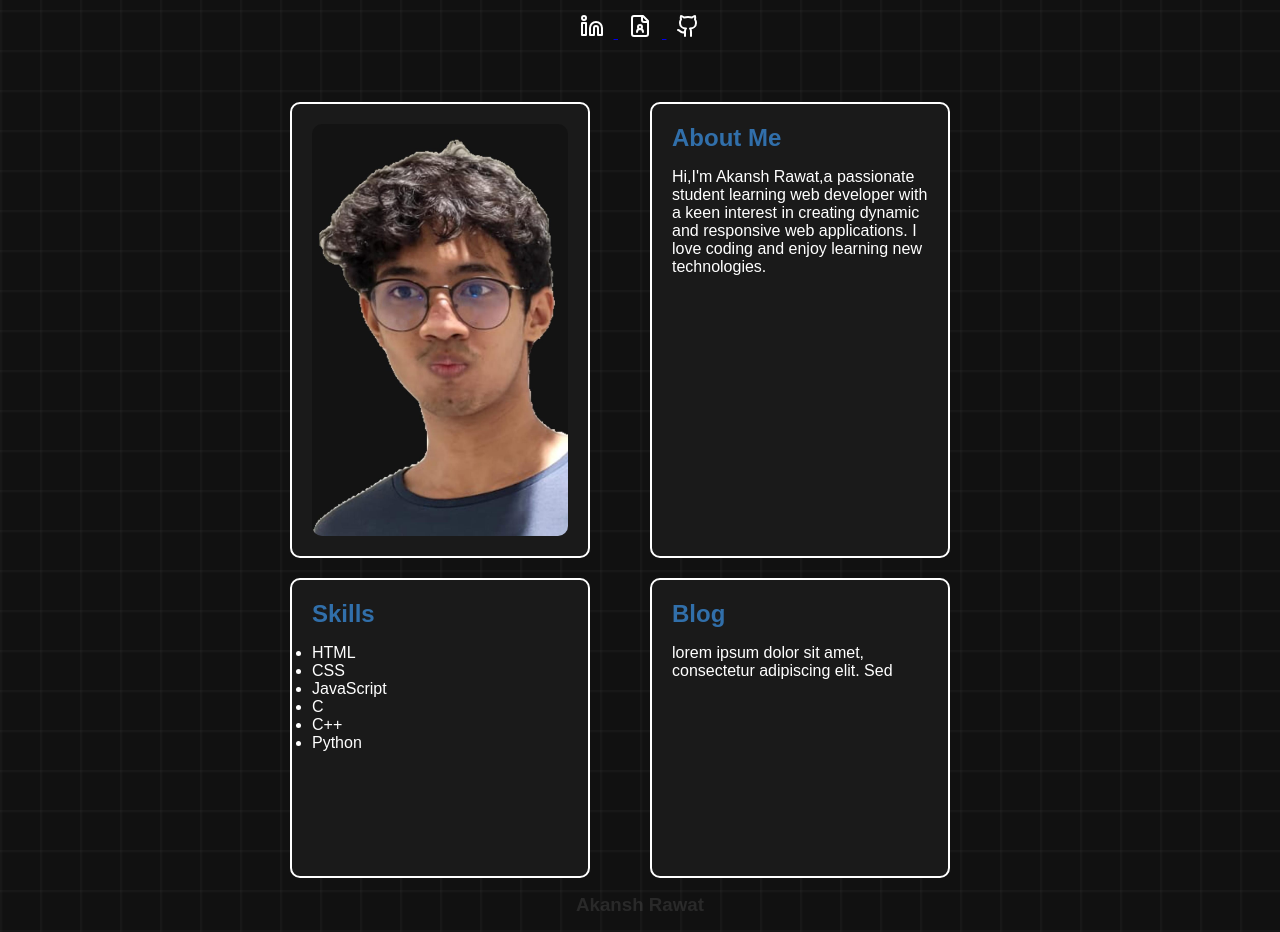
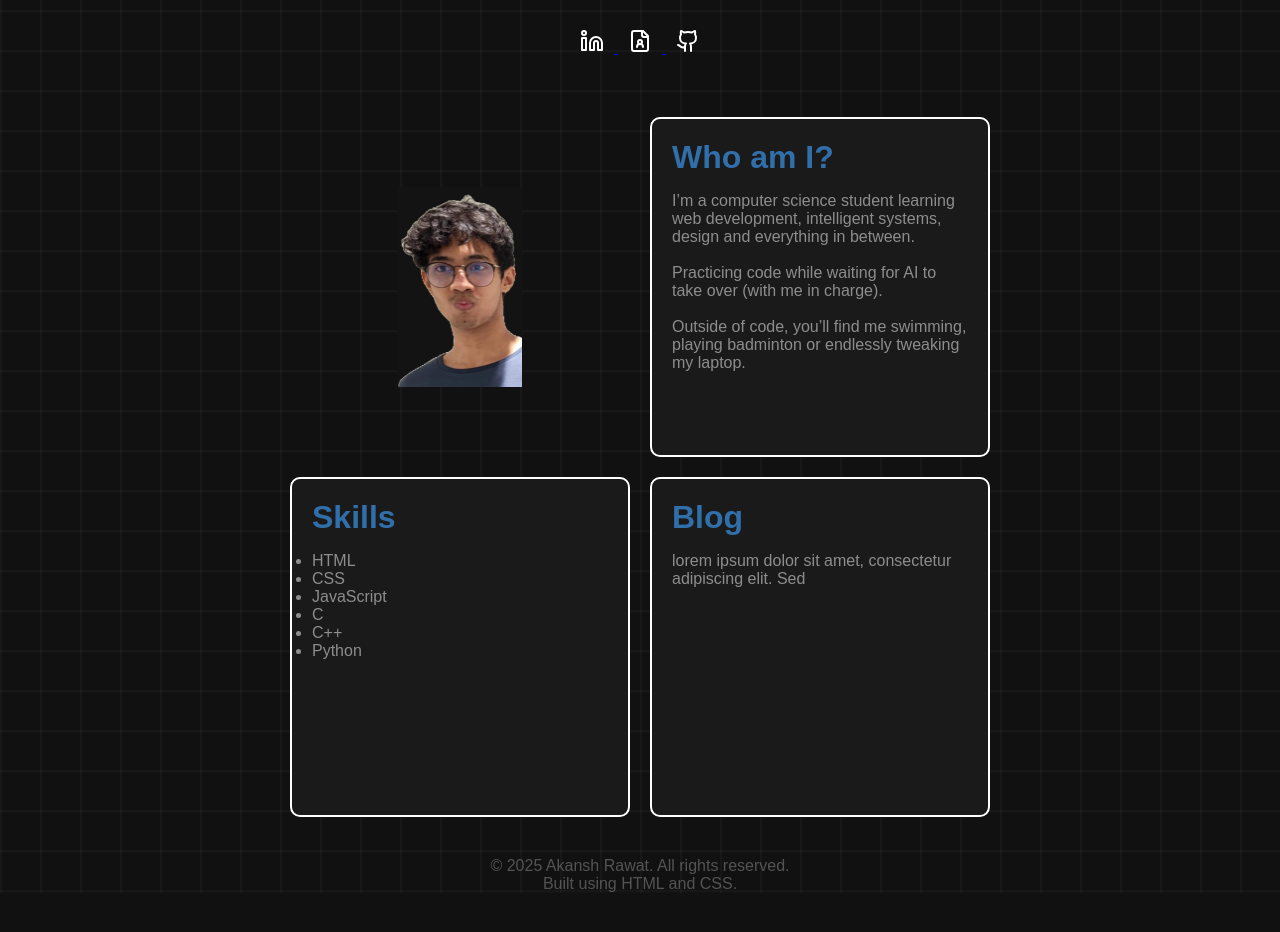
Before and after one commit to wakkawakka3/akansh-portfolio, a plain HTML site: page index.html in a window 1280 px wide. Shown: the part 190-1122 px from the top of the page. After the commit the page ends 1083 px from the top, so only its background shows below. Drawn offline with Linux system fonts and the light colour scheme; a web font is replaced by a local one.

Commit message:
minor changes and formatting.
changes
-organized style.css
-about me info
-photo changes(N.B. it was messing with sizing inside the grid-container)
-footer info

```diff
--- a/index.html
+++ b/index.html
@@ -129,11 +129,14 @@
         </div>
 
         <div class="introduction">
-          <h2>About Me</h2>
+          <h2>Who am I?</h2>
           <p>
-            Hi,I'm Akansh Rawat,a passionate student learning web developer with
-            a keen interest in creating dynamic and responsive web applications.
-            I love coding and enjoy learning new technologies.
+            I’m a computer science student learning web development, intelligent
+            systems, design and everything in between.<br /><br />
+            Practicing code while waiting for AI to take over (with me in
+            charge).<br /><br />
+            Outside of code, you’ll find me swimming, playing badminton or
+            endlessly tweaking my laptop.
           </p>
         </div>
 
@@ -157,7 +160,12 @@
     </main>
 
     <footer>
-      <h3>Akansh Rawat</h3>
+      <div class="footer-content">
+        <p class="footer-content">
+          &copy; 2025 Akansh Rawat. All rights reserved.<br />Built using HTML
+          and CSS.
+        </p>
+      </div>
     </footer>
   </body>
 </html>
--- a/style.css
+++ b/style.css
@@ -33,24 +33,26 @@ main {
   flex: 1;
 }
 
-h1{
-  font-size : 3rem;
-  font-family: "Geist-SemiBold", sans-serif;
+h1 {
+  font-size: 3rem;
+  margin: 2px 0px 5px 0px;
 }
 
 h2 {
-  font-family: "Geist-SemiBold", sans-serif;
+  font-size: 2rem;
   margin-bottom: 1rem;
   color: rgb(49, 111, 170);
 }
 
-button {
-  background-color: transparent;
-  color: red;
-  padding: 0.625rem 1.25rem;
-  border-radius: 1.5625rem;
-  border: none;
-  cursor: pointer;
+p,
+ul {
+  font-size: 1rem;
+  color: rgba(255, 255, 255, 0.5);
+}
+
+header {
+  text-align: center;
+  padding: 1.25rem;
 }
 
 nav {
@@ -63,7 +65,6 @@ nav {
 
 nav button {
   background-color: #111;
-  color: red;
   margin: 0.25rem;
 }
 
@@ -78,13 +79,32 @@ nav button {
   justify-content: center;
 }
 
-header {
+footer {
+  font-size: 1rem;
+  margin-top: 1rem;
   text-align: center;
-  padding: 1.25rem;
 }
 
-.links{
-  margin-top: 1.5rem;
+.footer-content {
+  color: #8b8b8b8b;
+  display: flex;
+  flex-direction: column;
+  margin: 2rem 0px 0px 0px;
+  align-items: center;
+  justify-content: center;
+}
+
+button {
+  background-color: transparent;
+  color: red;
+  padding: 0.625rem 1.25rem;
+  border-radius: 1.5625rem;
+  border: none;
+  cursor: pointer;
+}
+
+.links {
+  margin-top: 2rem;
 }
 
 .grid-container {
@@ -92,42 +112,44 @@ header {
   grid-template-columns: repeat(auto-fit, minmax(15rem, 1fr));
   gap: 1.25rem;
   justify-content: center;
-  margin-top: 2.5rem;
+  height: 100%;
+  margin: 2.5rem auto 0;
   width: 100%;
   max-width: 43.75rem;
-  margin-left: auto;
-  margin-right: auto;
+}
+
+.grid-container .image {
+  display: flex;
+  justify-content: center;
+  align-items: center;
+  min-width: 15rem;
+  min-height: 20rem;
+  max-width: 100%;
+  max-height: 100%;
+  border-radius: 1rem;
+  overflow: hidden;
 }
 
 .introduction,
-.image,
 .skills,
 .blog {
   background-color: #1a1a1a;
-  color: white;
   padding: 1.25rem;
   border: 0.125rem solid white;
   border-radius: 0.625rem;
-  min-height: 18.75rem;
-  width: 100%;
-  max-width: 18.75rem;
+  min-height: 20rem;
+  min-width: 15rem;
   overflow: auto;
 }
 
 .image img {
   width: 100%;
   height: auto;
+  max-height: 200px;
   object-fit: contain;
-  border-radius: 0.625rem;
+  border-radius: 1rem;
   display: block;
-}
-
-footer {
-  background-color: transparent;
-  color : rgba(255, 255, 255, 0.1);
-  font-size: 1rem;
-  text-align: center;
-  padding: 1rem;
+  margin: 0 auto;
 }
 
 @media (max-width: 768px) {
@@ -156,8 +178,6 @@ footer {
   }
 
   .theme {
-    position: static;
-    transform: none;
     margin-top: 0.5rem;
   }
 }
```
